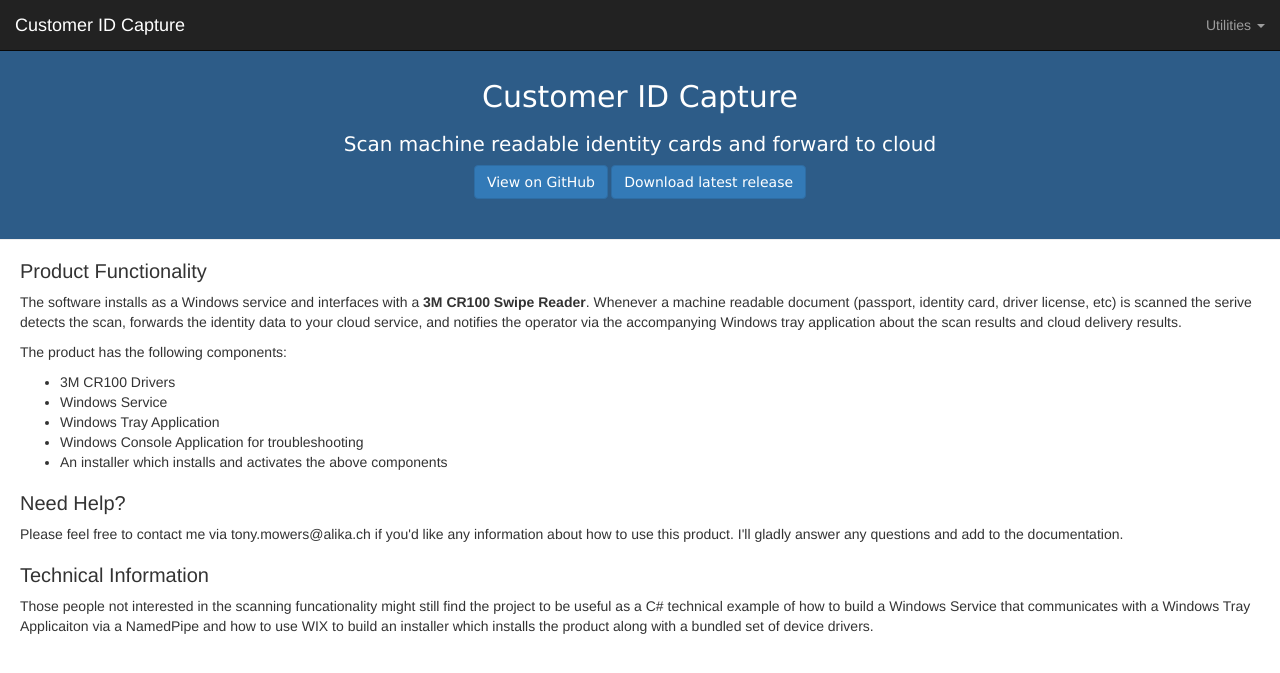
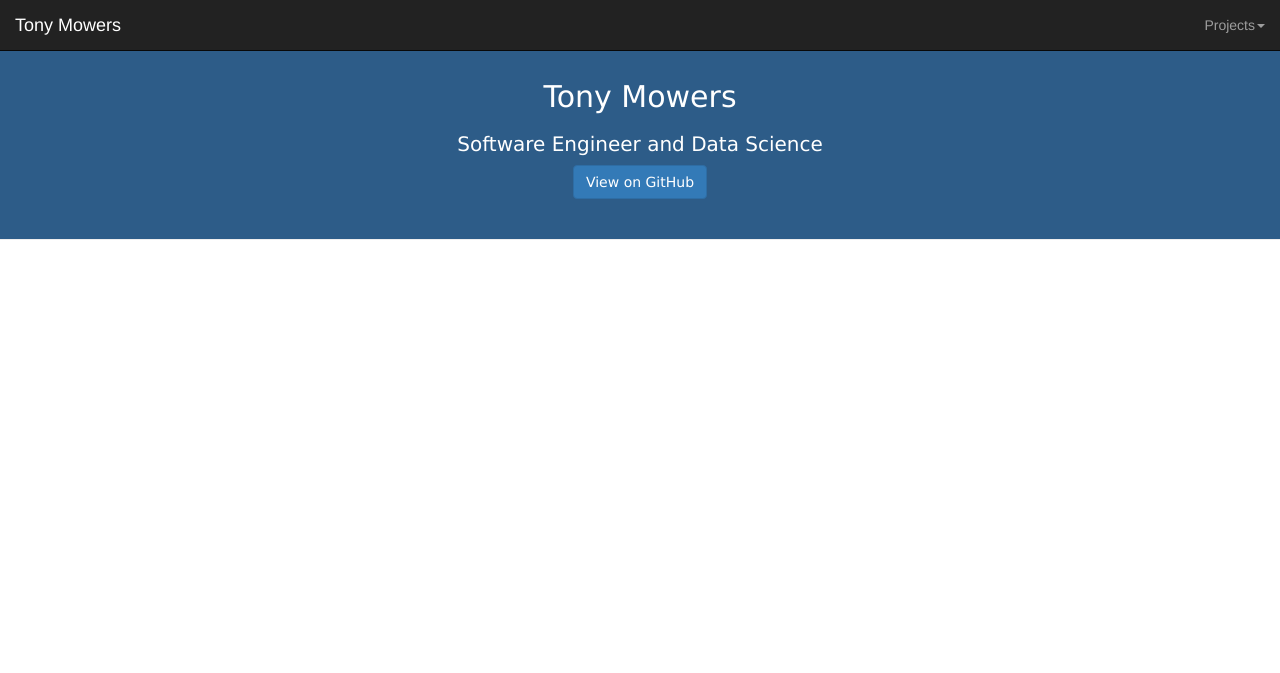
Before and after one commit to tony-mowers/tony-mowers, a Jekyll site: the page built from index.html, in a window 1280 px wide. Shown: the top 673 px of the page. Built offline with Jekyll 4.4.1, drawn with Linux system fonts in a browser that asks for light colours; nearby versions of some CDN libraries.

Commit message:
Started adding content

```diff
--- a/_config.yml
+++ b/_config.yml
@@ -1,10 +1,7 @@
 # theme: jekyll-theme-cayman # jekyll-theme-cayman
-title: Customer ID Capture
-description: Scan machine readable identity cards and forward to cloud
-show_releases: true
-release_url: https://github.com/tony-mowers/pos_id_capture/releases/latest
-repository: tony-mowers/pos_id_capture
-baseurl: /pos_id_capture
+title: Tony Mowers
+description: Software Engineer and Data Science
+
 
 # Build Settings
 sass:
--- a/_includes/nav.html
+++ b/_includes/nav.html
@@ -17,7 +17,7 @@
 
                 <li>
                     <a href="#" class="dropdown-toggle" data-toggle="dropdown" role="button" aria-haspopup="true"
-                       aria-expanded="false">Utilities <span class="caret"></span></a>
+                       aria-expanded="false">Projects<span class="caret"></span></a>
                     <ul class="dropdown-menu">
                         <li><a href="{{ site.baseurl }}/utils/mrz.html">Cloud Service URL Encoder</a></li>
                     </ul>
--- a/index.html
+++ b/index.html
@@ -1,30 +1,4 @@
 ---
 layout: default
-title: Alika POS
+title: Tony Mowers Github Home
 ---
-<h2>Product Functionality</h2>
-<p>The software installs as a Windows service and interfaces with a <b>3M CR100 Swipe Reader</b>. Whenever a machine
-    readable document (passport, identity card, driver license, etc) is scanned the serive detects the scan,
-    forwards the identity data to your cloud service, and notifies the operator via the accompanying
-    Windows tray application about the scan results and cloud delivery results.</p>
-
-<p>The product has the following components:</p>
-<ul>
-    <li>3M CR100 Drivers</li>
-    <li>Windows Service</li>
-    <li>Windows Tray Application</li>
-    <li>Windows Console Application for troubleshooting</li>
-    <li>An installer which installs and activates the above components</li>
-</ul>
-
-<h2>Need Help?</h2>
-
-<p>Please feel free to contact me via
-    tony.mowers@alika.ch if you'd like any information about how to use this product. I'll gladly answer
-    any questions and add to the documentation.</p>
-
-<h2>Technical Information</h2>
-<p>Those people not interested in the scanning funcationality might
-    still find the project to be useful as a C# technical example of how to build a Windows Service that
-    communicates with a Windows Tray Applicaiton via a NamedPipe and how to use WIX to build an installer
-    which installs the product along with a bundled set of device drivers.</p>
```
Also changed, not shown: utils/mrz.html (deleted, +0 -101 lines), 1 other file.
